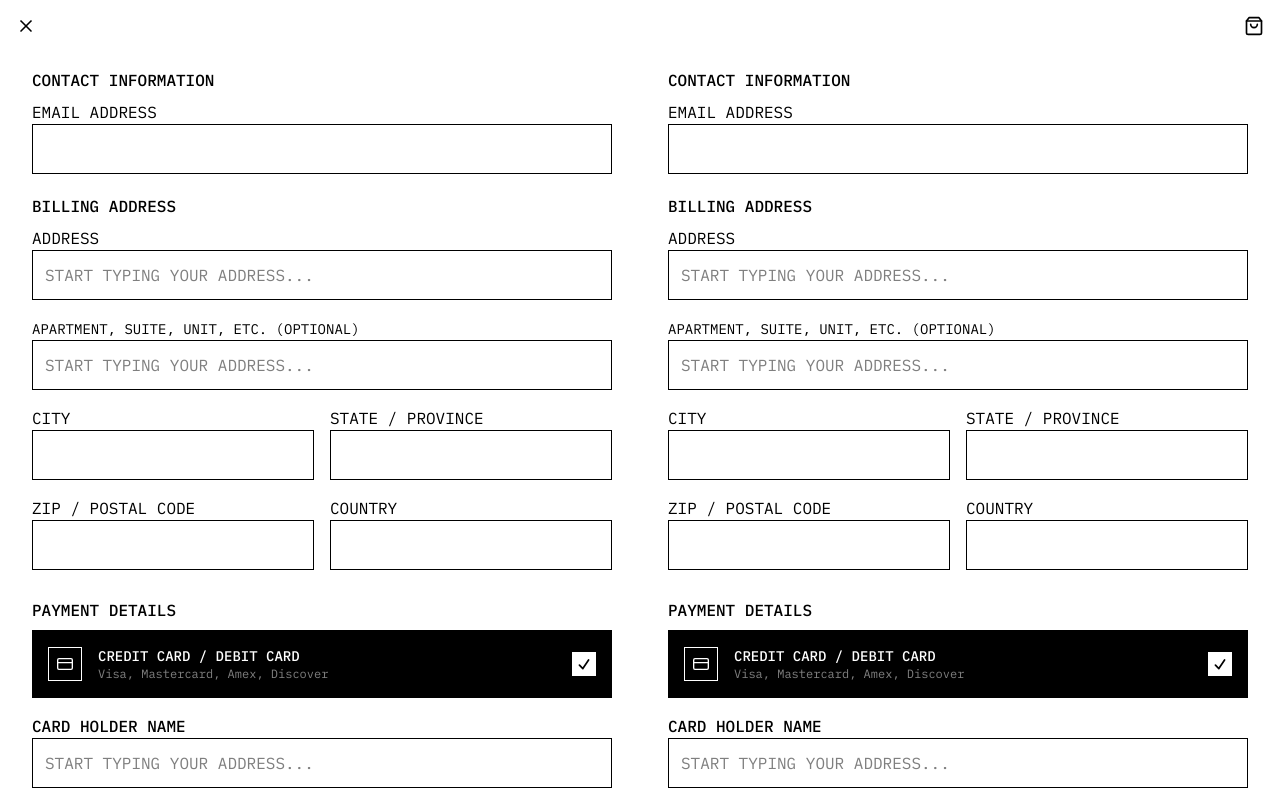
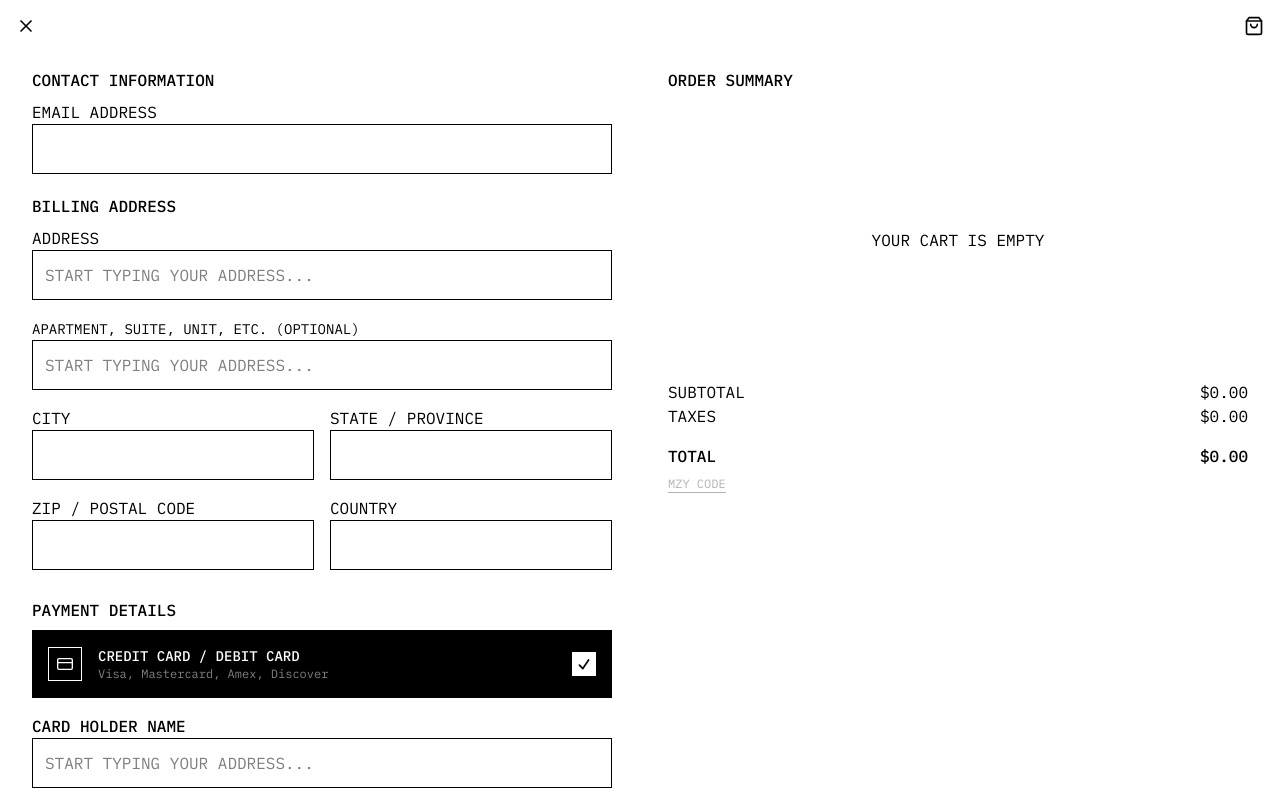
Before and after one commit to cinquina/meezy, a React (Vite) app in the folder web/: page / in a window 1280 px wide. Both pictures are taken after a click on the button "Open cart". Built offline with nearby package versions, Linux system fonts and the light colour scheme.

Commit message:
added cart ui

```diff
--- /dev/null
+++ b/web/src/home/cart/cart.tsx
@@ -0,0 +1,42 @@
+import { Button, Input } from "@headlessui/react";
+import { useState } from "react";
+
+export function Cart() {
+  const [isMzyCodeOpen, setIsMzyCodeOpen] = useState(false);
+  return (
+    <div className="flex flex-col p-4 py-0">
+      <h3 className="text-base font-medium mb-2">ORDER SUMMARY</h3>
+      <div className="flex justify-center items-center gap-2 p-32">
+        <span>YOUR CART IS EMPTY</span>
+      </div>
+      <div className="flex justify-between items-center gap-2">
+        <span>SUBTOTAL</span>
+        <span>$0.00</span>
+      </div>
+      <div className="flex justify-between items-center gap-2">
+        <span>TAXES</span>
+        <span>$0.00</span>
+      </div>
+      <div className="flex justify-between items-center gap-2 mt-4 mb-2">
+        <span className="font-medium">TOTAL</span>
+        <span className="font-medium">$0.00</span>
+      </div>
+      {isMzyCodeOpen && (
+        <div className="flex flex-row gap-2 mb-2">
+          <Input
+            type="text"
+            placeholder="MZY CODE"
+            className="w-full border border-black p-3"
+          />
+          <Button className="w-[20%] bg-black text-white p-3">APPLY</Button>
+        </div>
+      )}
+      <span
+        className="text-xs text-black/30 w-fit border-b border-black/30 cursor-pointer"
+        onClick={() => setIsMzyCodeOpen(!isMzyCodeOpen)}
+      >
+        {isMzyCodeOpen ? "CANCEL" : "MZY CODE"}
+      </span>
+    </div>
+  );
+}
--- a/web/src/home/cart/main.tsx
+++ b/web/src/home/cart/main.tsx
@@ -12,6 +12,7 @@ import {
 } from "@headlessui/react";
 import { FiShoppingBag, FiX } from "react-icons/fi";
 import { BillingCard } from "./billing";
+import { Cart } from "./cart";
 
 type CartDrawerProps = {
   open: boolean;
@@ -53,7 +54,7 @@ export function CartDrawer({ open, onClose }: CartDrawerProps) {
 
                 <div className="flex-1 grid grid-cols-2 gap-6 overflow-y-auto p-4">
                   <BillingCard />
-                  <BillingCard />
+                  <Cart />
                 </div>
               </DialogPanel>
             </TransitionChild>
```
